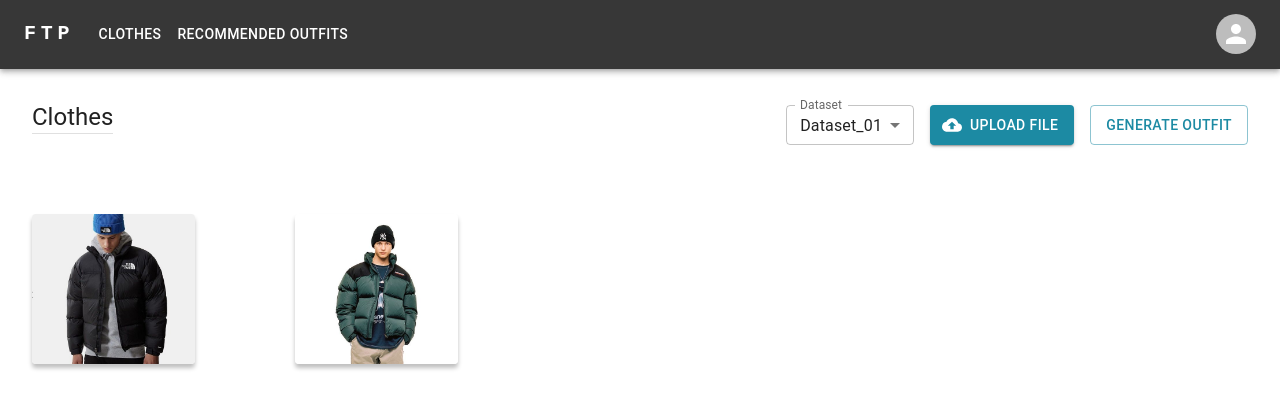
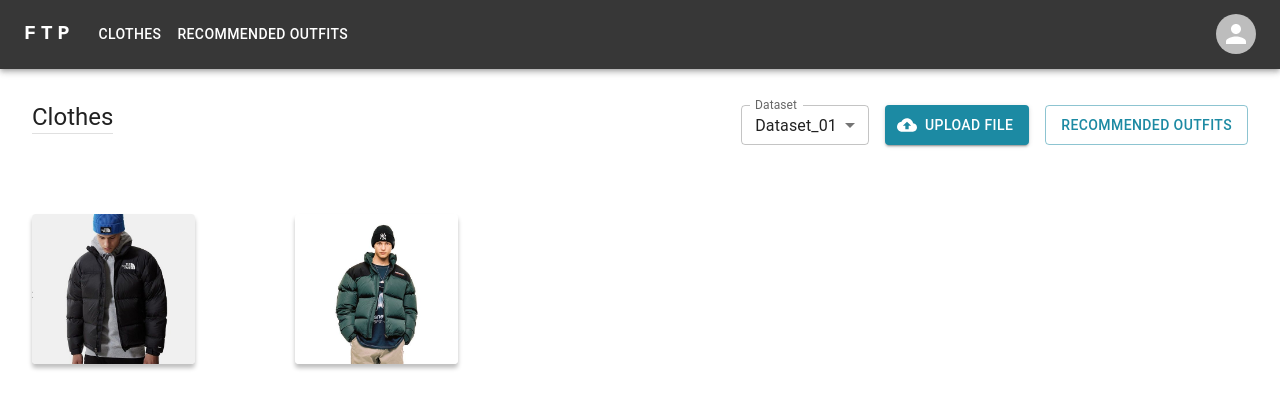
Before and after one commit to EzekielNicholas123/FTPTA, a React (Vite) app: page /clothes in a window 1280 px wide. Shown: the top 408 px of the page. Built offline with nearby package versions, Linux system fonts and the light colour scheme.

Commit message:
refactor: generate outfit to recommended

```diff
--- a/src/App.jsx
+++ b/src/App.jsx
@@ -24,8 +24,7 @@ const App = () => {
           <Route path="/" element={<DashboardPage />} />
           <Route path="/login" element={<LoginPage />} />
           <Route path="/register" element={<RegisterPage />} />
-          <Route path="/outfits" element={<OutfitsPage />} />
-          <Route path="/outfits/generate" element={<GenerateOutfitsPage />} />
+          <Route path="/outfits" element={<GenerateOutfitsPage />} />
           <Route path="/clothes" element={<ClothesPage />} />
         </Routes>
       </Box>
--- a/src/pages/ClothesPage.jsx
+++ b/src/pages/ClothesPage.jsx
@@ -163,10 +163,10 @@ const ClothesPage = () => {
             <Button
               variant="outlined"
               onClick={() => {
-                navigate("/outfits/generate");
+                navigate("/outfits");
               }}
             >
-              Generate Outfit
+              Recommended Outfits
             </Button>
           </Box>
         </Box>
```
